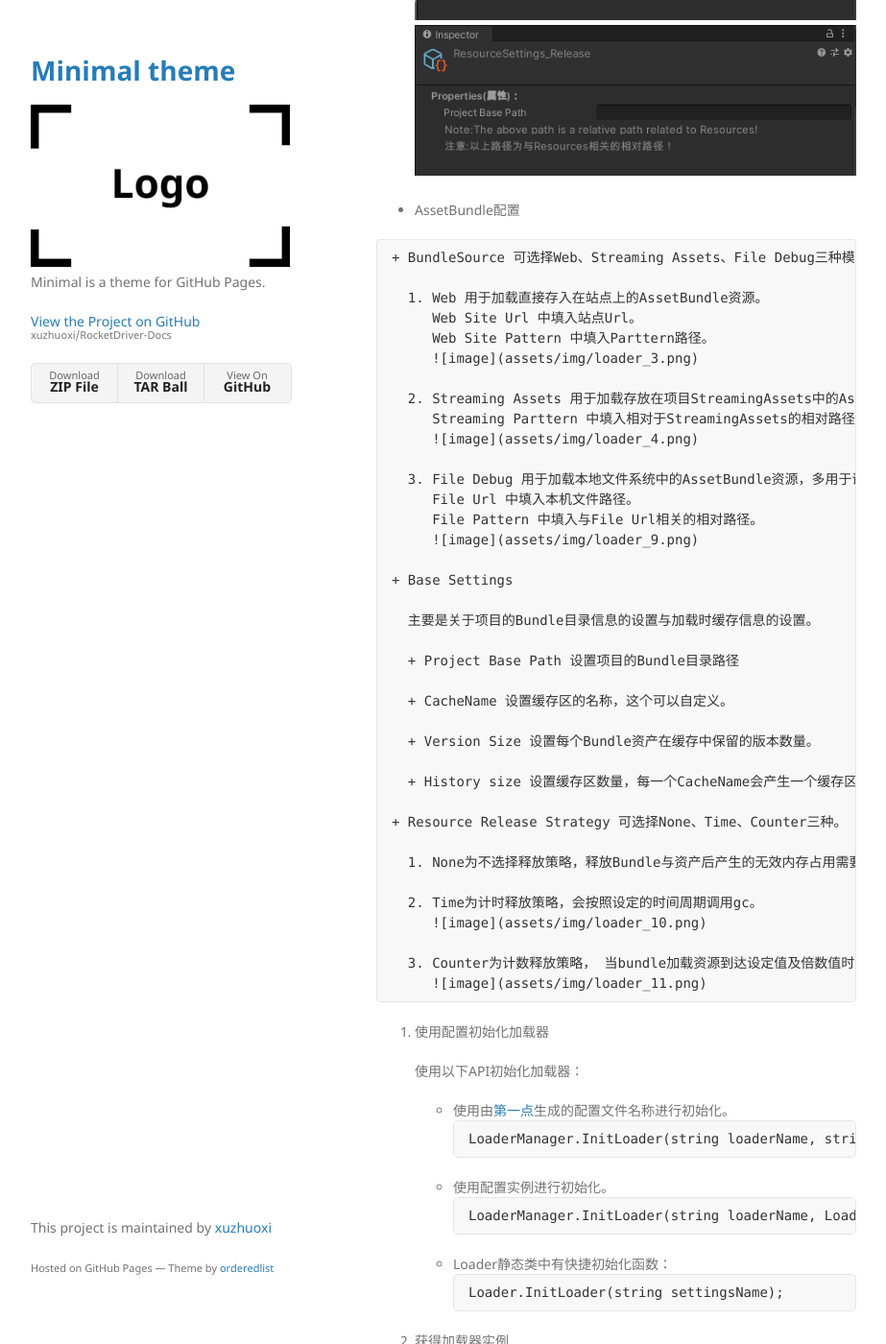
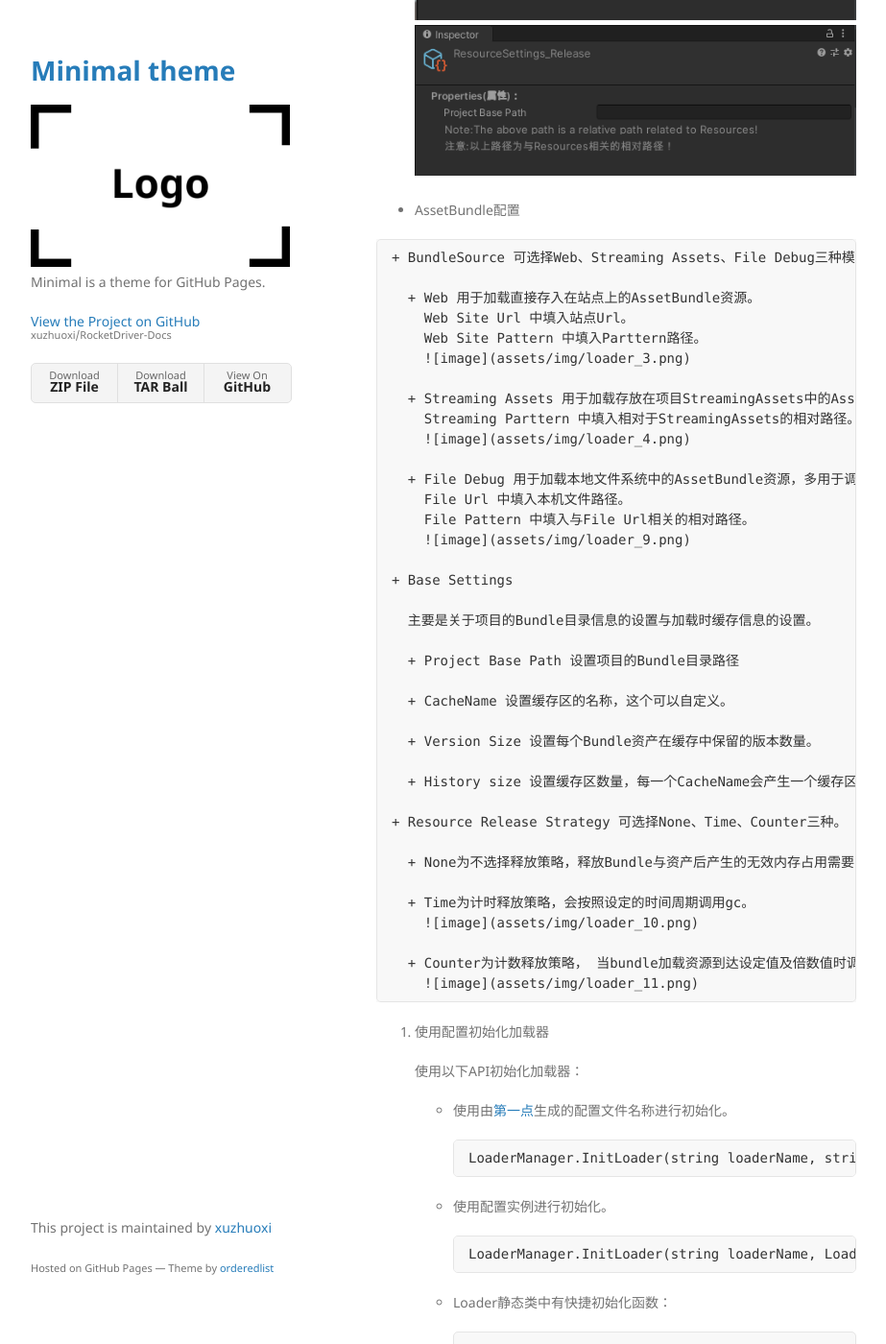
Before and after one commit to xuzhuoxi/RocketDriver-Docs, a Jekyll site: the page built from Page-Manual_cn.md, in a window 1280 px wide and 1400 px high, scrolled down 4065 px. Shown: the whole window at 96% size, without its empty margins (178-1101 px from the left). Built offline with Jekyll 4.4.1, drawn with Linux system fonts in a browser that asks for light colours; our own code applies the rules of GitHub Pages for plain Markdown files; some of the changed text lies outside the part shown.

Commit message:
1. 测试嵌套

````diff
--- a/Page-Manual_cn.md
+++ b/Page-Manual_cn.md
@@ -28,7 +28,14 @@
 
 3. **GameDriver/Runtime/Games** 中的源码依赖于Core与Actions。 是游戏开发过程常用的系统功能的通用实现。
 
-### 1. 事件 - 高效的事件模块，支持Unity多线程
+<div class="indextophtml"></div>
+<script type="text/javascript">
+  $(document).ready(function () {
+  $('.indextophtml').load('./Manual-Event.html');
+  });
+</script>
+
+### 1. 事件(Event) - 高效的事件模块，支持Unity多线程
 
 事件采用“**监听**-**捕获**”机制，监听时支持捕获次数、 捕获优先级的设置。
 
@@ -88,19 +95,19 @@
 
     + BundleSource 可选择Web、Streaming Assets、File Debug三种模式。
 
-      1. Web 用于加载直接存入在站点上的AssetBundle资源。
-         Web Site Url 中填入站点Url。
-         Web Site Pattern 中填入Parttern路径。
-         ![image](assets/img/loader_3.png)
+      + Web 用于加载直接存入在站点上的AssetBundle资源。
+        Web Site Url 中填入站点Url。
+        Web Site Pattern 中填入Parttern路径。
+        ![image](assets/img/loader_3.png)
 
-      2. Streaming Assets 用于加载存放在项目StreamingAssets中的AssetBundle资源。
-         Streaming Parttern 中填入相对于StreamingAssets的相对路径。
-         ![image](assets/img/loader_4.png)
+      + Streaming Assets 用于加载存放在项目StreamingAssets中的AssetBundle资源。
+        Streaming Parttern 中填入相对于StreamingAssets的相对路径。
+        ![image](assets/img/loader_4.png)
 
-      3. File Debug 用于加载本地文件系统中的AssetBundle资源，多用于调试。
-         File Url 中填入本机文件路径。
-         File Pattern 中填入与File Url相关的相对路径。
-         ![image](assets/img/loader_9.png)
+      + File Debug 用于加载本地文件系统中的AssetBundle资源，多用于调试。
+        File Url 中填入本机文件路径。
+        File Pattern 中填入与File Url相关的相对路径。
+        ![image](assets/img/loader_9.png)
 
     + Base Settings
 
@@ -116,32 +123,36 @@
 
     + Resource Release Strategy 可选择None、Time、Counter三种。
 
-      1. None为不选择释放策略，释放Bundle与资产后产生的无效内存占用需要自己调用gc释放，该策略适合自行管理内存与gc时机。
+      + None为不选择释放策略，释放Bundle与资产后产生的无效内存占用需要自己调用gc释放，该策略适合自行管理内存与gc时机。
 
-      2. Time为计时释放策略，会按照设定的时间周期调用gc。
-         ![image](assets/img/loader_10.png)
+      + Time为计时释放策略，会按照设定的时间周期调用gc。
+        ![image](assets/img/loader_10.png)
 
-      3. Counter为计数释放策略， 当bundle加载资源到达设定值及倍数值时调用gc.
-         ![image](assets/img/loader_11.png)
+      + Counter为计数释放策略， 当bundle加载资源到达设定值及倍数值时调用gc.
+        ![image](assets/img/loader_11.png)
 
 3. 使用配置初始化加载器
 
    使用以下API初始化加载器：
 
    + 使用由[第一点]()生成的配置文件名称进行初始化。
-   ```C#
-   LoaderManager.InitLoader(string loaderName, string settingsName);
-   ```
+
+     ```C#
+     LoaderManager.InitLoader(string loaderName, string settingsName);
+     ```
 
    + 使用配置实例进行初始化。
-   ```C#
-   LoaderManager.InitLoader(string loaderName, LoaderSettings settings);
-   ```
+
+     ```C#
+     LoaderManager.InitLoader(string loaderName, LoaderSettings settings);
+     ```
 
    + Loader静态类中有快捷初始化函数：
-   ```C#
-   Loader.InitLoader(string settingsName);
-   ```
+
+     ```C#
+     Loader.InitLoader(string settingsName);
+     ```
+
 4. 获得加载器实例
 
    LoaderManager是加载器实例引用的管理器，提供获取加载器实例的函数。
````
Also changed, not shown: other parts of Page-Manual_cn.md (+12 -2 lines), Manual-Event.md (added, +37 -0 lines).
